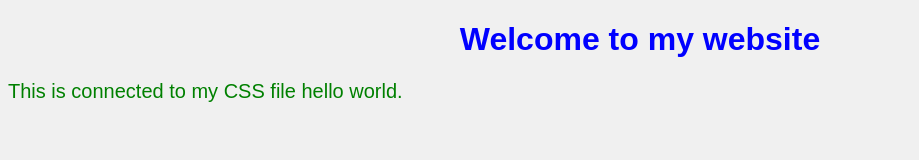
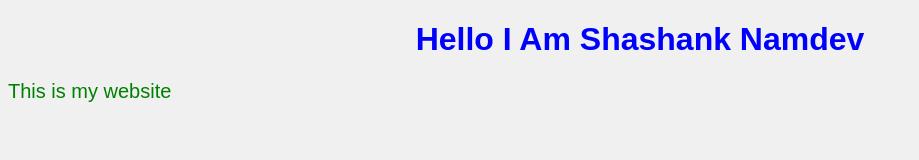
Before and after one commit to shashank750/my-website, a plain HTML site: page index.html in a window 1280 px wide. Shown: the whole page, without its empty margins (0-919 px from the left). Drawn offline with Linux system fonts and the light colour scheme.

Commit message:
Update heading and paragraph content in index.html

```diff
--- a/index.html
+++ b/index.html
@@ -6,8 +6,8 @@
 </head>
 <body>
 
-  <h1>Welcome to my website</h1>
-  <p>This is connected to my CSS file  hello world.</p>
+  <h1>Hello I Am Shashank Namdev</h1>
+  <p>This is my website </p>
 
 </body>
 </html>
```
